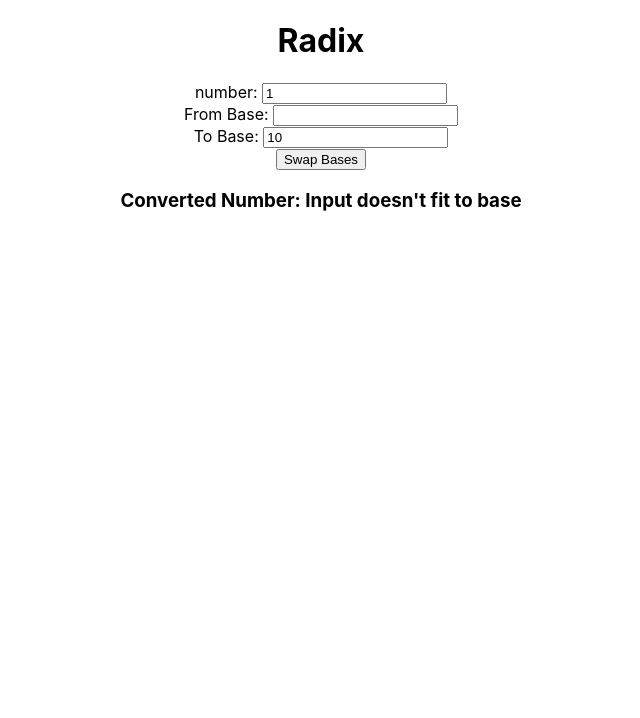
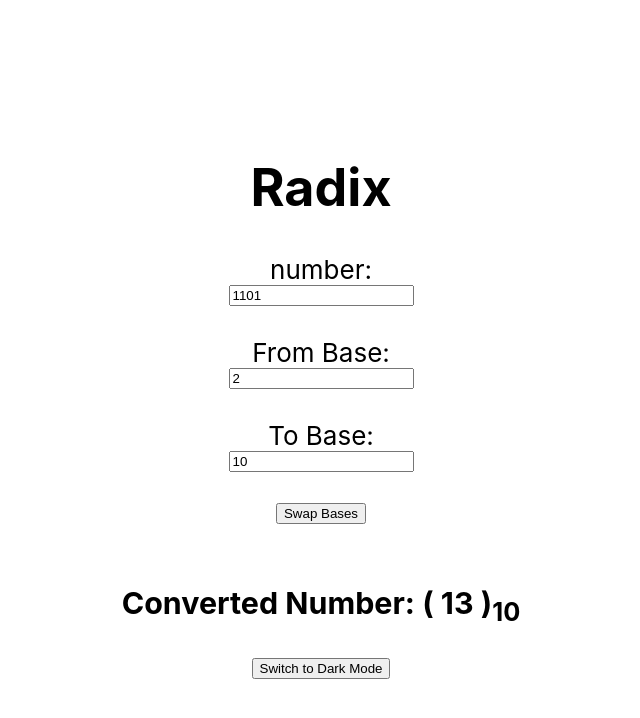
Before and after one commit to renanbazinin/Radix-conversion, a React (Create React App) app: page / in a window 1280 px wide. Shown: the top 718 px of the page, without its empty margins (319-959 px from the left). Built offline with nearby package versions, Linux system fonts and the light colour scheme.

Commit message:
added dark mode and css

```diff
--- a/src/App.css
+++ b/src/App.css
@@ -1,5 +1,17 @@
+/* App.css */
+
+body {
+  margin: 0;
+}
+
 .App {
   text-align: center;
+  min-height: 100vh;
+  display: flex;
+  flex-direction: column;
+  align-items: center;
+  justify-content: center;
+  font-size: calc(10px + 2vmin);
 }
 
 .App-logo {
@@ -15,17 +27,24 @@
 
 .App-header {
   background-color: #282c34;
-  min-height: 100vh;
-  display: flex;
-  flex-direction: column;
-  align-items: center;
-  justify-content: center;
-  font-size: calc(10px + 2vmin);
-  color: white;
+  width: 100%;
+  padding: 20px;
 }
 
 .App-link {
   color: #61dafb;
+}
+
+/* Dark mode styles */
+body.dark-mode {
+  background-color: #333;
+  color: #fff;
+}
+
+/* Light mode styles */
+body.light-mode {
+  background-color: #fff;
+  color: #333;
 }
 
 @keyframes App-logo-spin {
--- a/src/App.js
+++ b/src/App.js
@@ -11,9 +11,16 @@ import Sample from './pages/Sample'
 
 
 function App() {
+
+
+
+  const [isDarkMode, setIsDarkMode] = useState(false);
+
+
+
   const [theGame, setTheGame] = useState({
-    number: '1',
-    fromBase: '',
+    number: '1101',
+    fromBase: '2',
     toBase: '10',
     convertedNumber: 'NaN',
   });
@@ -26,6 +33,16 @@ function App() {
         toBase: prevState.fromBase,
       }));
     };
+
+    const toggleDarkMode = () => {
+      setIsDarkMode((prevMode) => {
+        document.body.classList.toggle('dark-mode', !prevMode);
+        document.body.classList.toggle('light-mode', prevMode);
+        return !prevMode;
+      });
+    };
+
+
   const convertBase = () => {
     // Convert the entered string to an array of characters
     const enteredNumber = theGame.number;
@@ -92,6 +109,7 @@ function App() {
     return true;
   };
 
+  console.log('Rendering with isDarkMode:', isDarkMode);
 
 const handleNumberChange = (event) => {
 
@@ -128,8 +146,13 @@ const handleNumberChange = (event) => {
       <button onClick={swapBases}>Swap Bases</button>
       <br/>
       <div>
-        <h3>Converted Number: {theGame.convertedNumber}</h3>
+        <h3>Converted Number: ( {theGame.convertedNumber} )<sub>{theGame.toBase}</sub>  </h3>
       </div>
+  {/* Dark mode/light mode toggle button */}
+      <button onClick={toggleDarkMode}>
+        {isDarkMode ? 'Switch to Light Mode' : 'Switch to Dark Mode'}
+      </button>
+
     </div>
   );
 }
```
